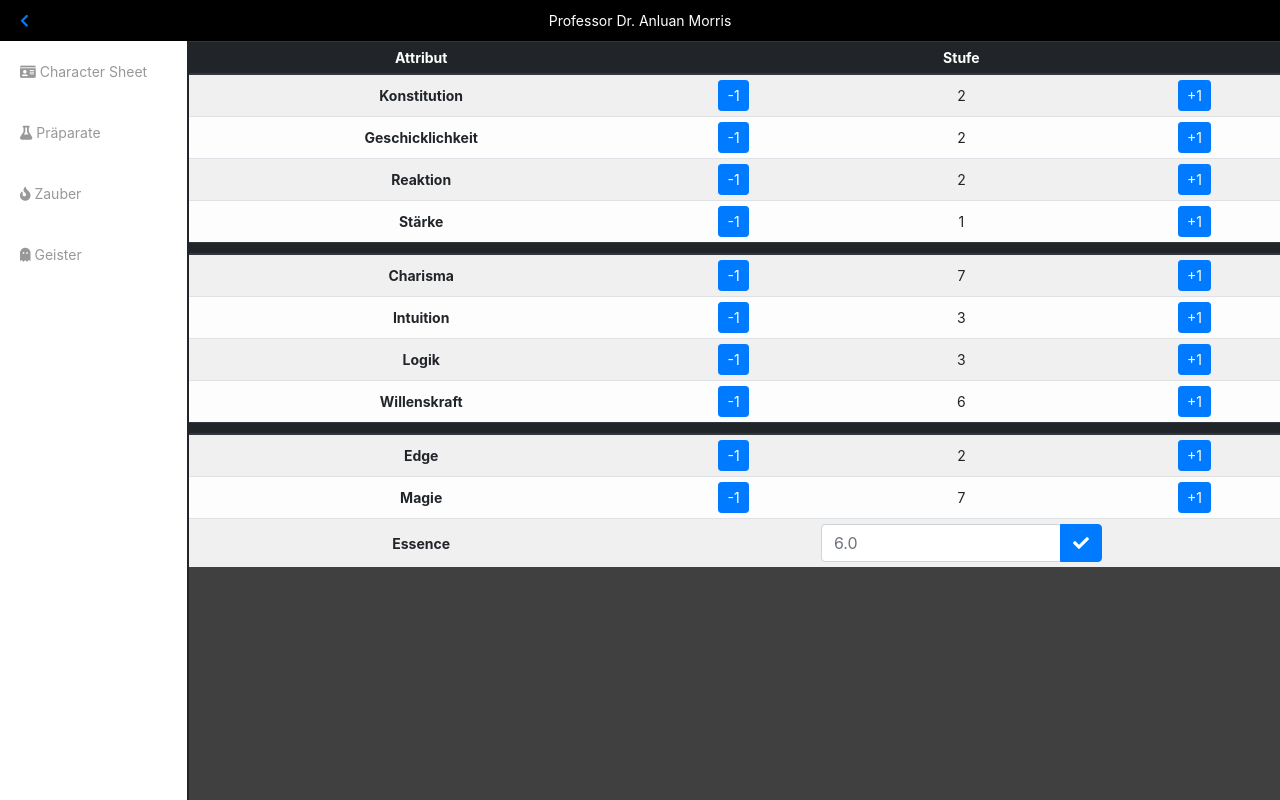
After one commit to gokoururi/shadowassist, a Flask app: page /character/edit in a window 1280 px wide. The commit adds this page. Run offline with Flask 2, Linux system fonts and the light colour scheme; data comes from the database, SQL or seed files in the repository; some libraries are stand-ins or nearby versions.

Commit message:
Development

```diff
--- a/shadowassist/routes.py
+++ b/shadowassist/routes.py
@@ -12,14 +12,48 @@ def character(char_id=1):
             'icon': 'bars',
         },
         {
-            'url': '#',
-            'icon': '',
+            'url': url_for("characterEdit", _external=True),
+            'icon': 'pen-alt',
         },
     ]
     char = Character.query.filter(Character.id == char_id).first()
     charPhys = math.ceil((char.body/2)+8)
     charStun = math.ceil((char.willpower/2)+8)
     return render_template('character-grid.html', **locals(), title=char.name)
+
+@app.route("/character/edit")
+@app.route("/character/<int:char_id>/edit")
+def characterEdit(char_id=1):
+    link = [
+        {
+            'url': url_for("character", _external=True),
+            'icon': 'chevron-left',
+        },
+        {
+            'url': '#',
+            'icon': '',
+        },
+    ]
+    char = Character.query.filter(Character.id == char_id).first()
+    return render_template('characterEdit.html', **locals(), title=char.name)
+
+@app.route("/character/<int:char_id>/stat/<stat>/<action>")
+def characterStatChange(stat, action, char_id=1):
+    char = Character.query.filter(Character.id == char_id)
+    statCurrent = getattr(char.first(), stat)
+    if action == "increase":
+        statNew = statCurrent + 1
+    if action == "decrease":
+        if statCurrent <= 0:
+            statNew = 0
+        else:
+            statNew = statCurrent - 1
+
+    char.update({stat: statNew})
+    db.session.commit()
+
+    return jsonify({"result": "ok"})
+
 
 @app.route("/character/damage")
 @app.route("/character/<int:char_id>/damage")
@@ -47,29 +81,23 @@ def characterDamageChange(char_id, type, action):
     if type == "physical":
         maxDamage = charPhys + char.first().body + 1
         currentDmg = char.first().physDamage
-        if action == "increase":
-            newDamage = currentDmg + 1;
-            if newDamage > charPhys + char.first().body + 1:
-                newDamage = charPhys + char.first().body + 1
-        if action == "decrease":
-            newDamage = currentDmg - 1;
-            if newDamage < 0:
-                newDamage = 0;
-        char.update({'physDamage': newDamage})
-    if type == "stun":
+        dmgTarget = "physDamage"
+    elif type =="stun":
         maxDamage = charStun
         currentDmg = char.first().stunDamage
-        if action == "increase":
-            newDamage = currentDmg + 1;
-            if newDamage > charStun:
-                newDamage = charStun
-        if action == "decrease":
-            newDamage = currentDmg - 1;
-            if newDamage < 0:
-                newDamage = 0;
-        char.update({'stunDamage': newDamage})
+        dmgTarget = "stunDamage"
+    if action == "increase":
+        newDamage = currentDmg + 1;
+        if newDamage > maxDamage:
+            newDamage = maxDamage
+    elif action == "decrease":
+        newDamage = currentDmg - 1;
+        if newDamage < 0:
+            newDamage = 0;
 
+    char.update({dmgTarget: newDamage})
     db.session.commit()
+
     return jsonify({"result": "ok", "damage": newDamage, "maxDamage": maxDamage })
 
 @app.route("/spirits")
--- a/shadowassist/static/grid.css
+++ b/shadowassist/static/grid.css
@@ -53,7 +53,7 @@ body {
 
   display: grid;
   grid-template-columns: auto;
-  grid-template-rows: 1fr 5fr;
+  grid-template-rows: auto 5fr;
   grid-template-areas:
     "title title"
     "damage buttons";
@@ -69,7 +69,7 @@ body {
   font-size: 0.8em;
   color: #FFF;
   border-top: 1px solid #32383e;
-  border-bottom: 1px solid #32383e;
+  border-bottom: 2px solid #32383e;
 }
 
 .saDamageTrackBody {
@@ -116,6 +116,11 @@ body {
 .saDamageTrackButtons .btn {
   width: 40px;
   margin-bottom: 3px;
+}
+
+table.saEdit td,
+table.saEdit th {
+  vertical-align: middle;
 }
 
 /* Footer */
--- a/shadowassist/static/main.js
+++ b/shadowassist/static/main.js
@@ -11,31 +11,59 @@ function onLoad() {
     $('a[name=prepDelete]').on('click touch', prepDelete);
     $('a.fa-bars').on('click touch', openMenue);
     $('.saMenueOverlay').on('click touch', closeMenue);
-    $('#stunUp').on('click touch', increaseStun);
-    $('#stunDown').on('click touch', decreaseStun);
-    $('#physUp').on('click touch', increasePhys);
-    $('#physDown').on('click touch', decreasePhys);
+    $('.saDmgBtn').on('click touch', controlDmg);
+    $('.saStatsBtn').on('click touch', controlStats);
 }
 
-function increasePhys() {
-  changeDamage("physical", "increase");
+function controlStats(event) {
+  var text = event.target.text;
+  var stat = event.target.name;
+  var char_id = event.target.id;
+  var origin = parseInt($('td[name=' + stat + '].saStatsOrigin').text());
+  var value = parseInt($('td[name=' + stat + '].saStatsDisplay').text());
+  if ( text == "+1") {
+    var action = "increase";
+    var newValue = value + 1;
+  } else if ( text == "-1") {
+    var action = "decrease";
+    var newValue = value - 1;
+  }
+  $.getJSON(
+    $SCRIPT_ROOT + '/character/' + char_id + '/stat/' + stat + '/' + action, function(data) {
+      $('td[name=' + stat + '].saStatsDisplay').text(newValue);
+      $('td[name=' + stat + '].saStatsDisplay').addClass("text-success");
+      $('td[name=' + stat + '].saStatsDisplay').addClass("font-weight-bold");
+      if (newValue > origin) {
+        $('td[name=' + stat + '].saStatsDisplay').removeClass("text-danger");
+        $('td[name=' + stat + '].saStatsDisplay').addClass("text-success");
+        $('td[name=' + stat + '].saStatsDisplay').addClass("font-weight-bold");
+      } else if (newValue < origin) {
+        $('td[name=' + stat + '].saStatsDisplay').addClass("text-danger");
+        $('td[name=' + stat + '].saStatsDisplay').removeClass("text-success");
+        $('td[name=' + stat + '].saStatsDisplay').addClass("font-weight-bold");
+
+      } else if (newValue == origin) {
+        $('td[name=' + stat + '].saStatsDisplay').removeClass("text-danger");
+        $('td[name=' + stat + '].saStatsDisplay').removeClass("text-success");
+        $('td[name=' + stat + '].saStatsDisplay').removeClass("font-weight-bold");
+      }
+    });
 }
 
-function decreasePhys() {
-  changeDamage("physical", "decrease");
+function controlDmg(event) {
+  var value = event.target.text;
+  var type = event.target.name;
+  var char_id = event.target.id;
+  if (value == "+1") {
+    changeDamage(char_id, type, "increase");
+  } else if (value == "-1") {
+    changeDamage(char_id, type, "decrease");
+  }
 }
 
-function increaseStun() {
-  changeDamage("stun", "increase");
-}
-
-function decreaseStun() {
-  changeDamage("stun", "decrease");
-}
-
-function changeDamage(type, action) {
+function changeDamage(char_id, type, action) {
   $.getJSON(
-    $SCRIPT_ROOT + '/character/1/damage/' + type + '/' + action, function(data) {
+    $SCRIPT_ROOT + '/character/' + char_id + '/damage/' + type + '/' + action, function(data) {
       updateDamageBoxes(type, data.damage, data.maxDamage);
     }
   )
--- a/shadowassist/templates/character-grid.html
+++ b/shadowassist/templates/character-grid.html
@@ -2,7 +2,7 @@
 {% block content %}
 
   <div class="sticky-top" style="z-index: 6;">
-    <table class="table table-light saTableStats" style="font-size: 0.8em;border-bottom: 1px solid #3d3d3d">
+    <table class="table table-light saTableStats" style="font-size: 0.8em;border-bottom: 1px solid #3d3d3d; text-align: center;">
       <thead class="thead-dark">
         <tr>
           <th class="text-warning">K</th>
@@ -30,7 +30,7 @@
           <td>{{ char.intuition }}</td>
           <td>{{ char.logic }}</td>
           <td>{{ char.willpower }}</td>
-          <td class="table-active" style="border-left: 1px solid #000">{{ char.edge }}</td>
+          <td class="table-active" style="border-left: 1px solid #000">{{ char.currentEdge }}/{{ char.edge }}</td>
           <td class="table-active">{{ char.magic }}</td>
           <td class="table-active">{{ char.essence }}</td>
           <td style="border-left: 1px solid #000">9</td>
--- /dev/null
+++ b/shadowassist/templates/characterEdit.html
@@ -0,0 +1,62 @@
+{% extends "grid.html" %}
+{% block content %}
+<table class="table table-light table-striped table-hover saEdit" style="text-align: center;">
+  <thead class="thead-dark">
+    <tr>
+      <th>Attribut</th>
+      <th></th>
+      <th>Stufe</th>
+      <th></th>
+    </tr>
+  </thead>
+  <tbody>
+    {% for stat in [
+      {"name": "body", "title": "Konstitution" },
+      {"name": "agility", "title": "Geschicklichkeit" },
+      {"name": "reaction", "title": "Reaktion" },
+      {"name": "strength", "title": "Stärke" },
+      {"name": "break"},
+      {"name": "charisma", "title": "Charisma" },
+      {"name": "intuition", "title": "Intuition" },
+      {"name": "logic", "title": "Logik" },
+      {"name": "willpower", "title": "Willenskraft" },
+      {"name": "break"},
+      {"name": "edge", "title": "Edge" },
+      {"name": "magic", "title": "Magie" },
+    ] %}
+      {% if stat.name == "break" %}
+        </tbody>
+        <thead class="thead-dark">
+          <tr>
+            <th colspan=4></th>
+          </tr>
+        </thead>
+        <tbody>
+      {% else %}
+        <tr>
+          <th>{{ stat.title }}</th>
+          <td><a name="{{ stat.name }}" id="{{ char.id }}" class="btn btn-sm btn-primary text-white saStatsBtn">-1</a></td>
+          <td name="{{ stat.name }}" class="saStatsOrigin" style="display: none">{{ char[stat.name] }}</td>
+          <td name="{{ stat.name }}" class="saStatsDisplay">{{ char[stat.name] }}</td>
+          <td><a name="{{ stat.name }}" id="{{ char.id }}" class="btn btn-sm btn-primary text-white saStatsBtn">+1</a></td>
+        </tr>
+      {% endif %}
+    {% endfor %}
+    <tr>
+      <th>Essence</th>
+      <td></td>
+      <td>
+        <div class="input-group">
+          <input type="text" class="form-control" placeholder="{{ char.essence }}" aria-label="Recipient's username" aria-describedby="button-addon2" style="width: 15px;">
+          <div class="input-group-append">
+            <button class="btn btn-primary" type="button" id="button-addon2">
+              <i class="fas fa-check"></i>
+            </button>
+          </div>
+        </div>
+      </td>
+      <td></td>
+    </tr>
+  </tbody>
+</table>
+{% endblock content %}
--- a/shadowassist/templates/grid.html
+++ b/shadowassist/templates/grid.html
@@ -31,7 +31,7 @@
           <a href="{{ link[0].url }}" class="saButton fas fa-{{ link[0].icon }}"></a>
         </div>
         <div class="saNavTitle">{{ title }}{% if subtitle %}: {{ subtitle }}{% endif %}</div>
-        <div class="saNavButtons saNavButtonsRight">
+        <div class="saNavButtons saNavButtonsRight" style="text-align: right">
           <a href="{{ link[1].url }}" class="saButton fas fa-{{ link[1].icon }}"></a>
         </div>
       </div> <!-- Header -->
```
Also changed, not shown: shadowassist/templates/characterDamage-grid.html (+10 -4 lines).
